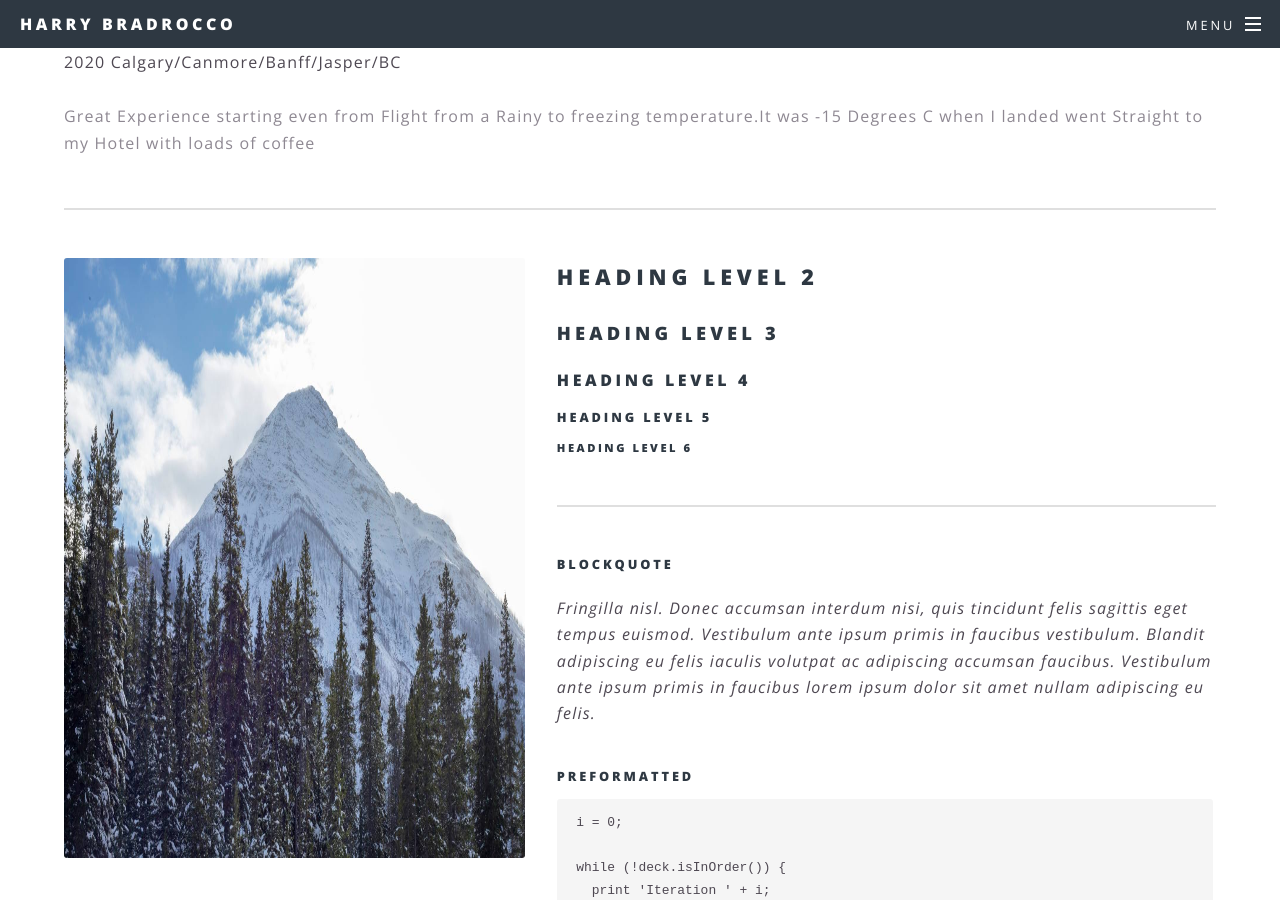
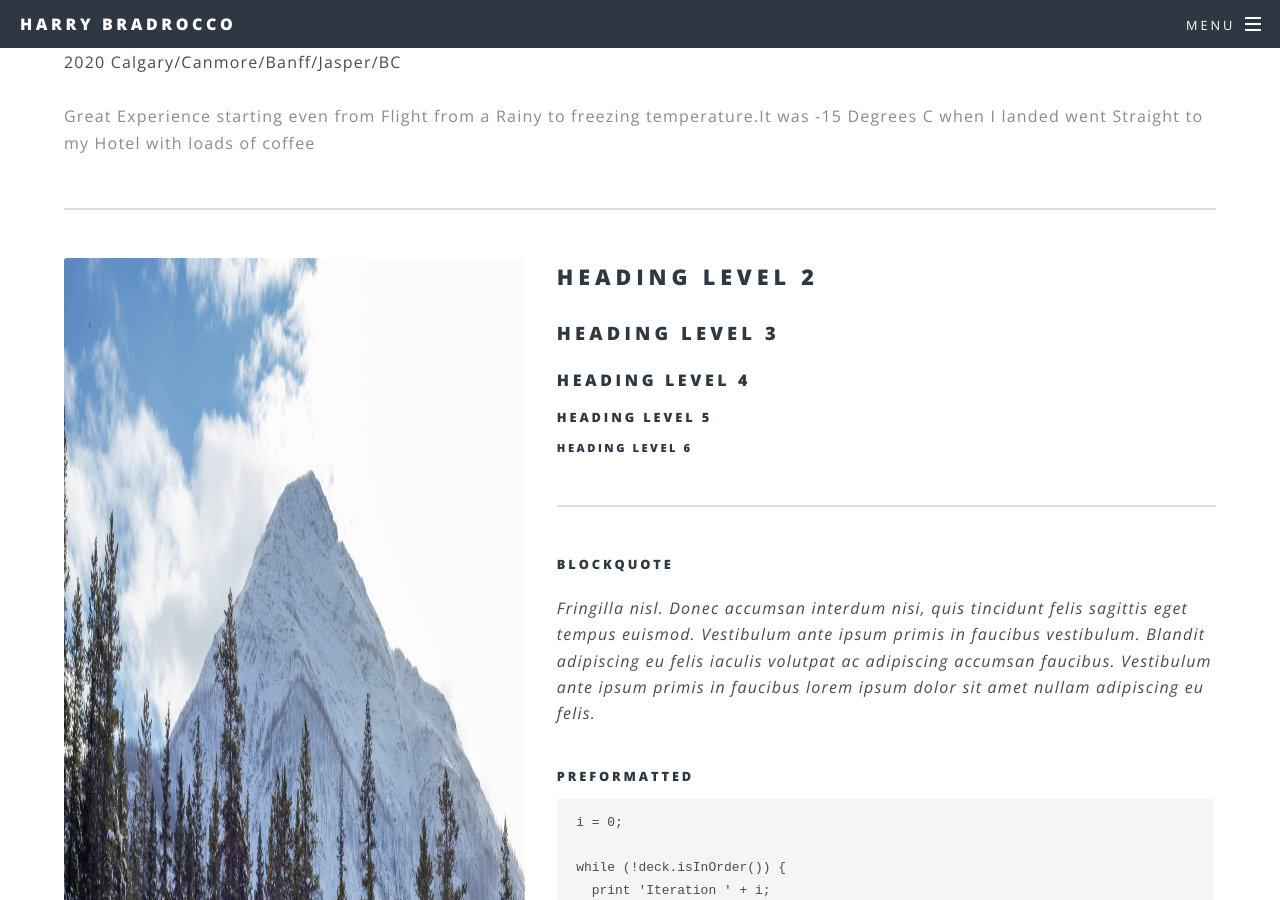
Before and after one commit to Harrybradrocco/Harrybradrocco.github.io, a Jekyll site: the page built from elements.html, in a window 1280 px wide and 900 px high, scrolled down 645 px. Built offline with Jekyll 4.4.1, drawn with Linux system fonts in a browser that asks for light colours.

Commit message:
Update elements.html

```diff
--- a/elements.html
+++ b/elements.html
@@ -15,7 +15,7 @@ title: Photography
 
 				<p>Great Experience starting even from Flight from a Rainy to freezing temperature.It was -15 Degrees C when I landed went Straight to my Hotel with loads of coffee</p>
 				<hr />
-				<p><span class="image left"><img src="images/pic09.jpg" width="500" height="600">
+				<p><span class="image left"><img src="images/pic09.jpg" width="1000" height="1000">
 
 
 
```
